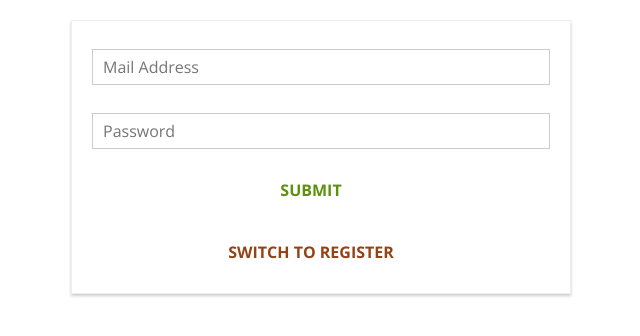
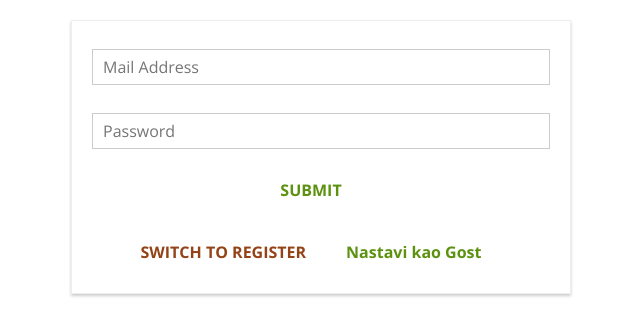
Before and after one commit to paki996/iteh, a React app: page / in a window 1280 px wide. Shown: the top 336 px of the page, without its empty margins (319-959 px from the left). Built offline with nearby package versions, Linux system fonts and the light colour scheme.

Commit message:
Omogucen pristup aplikaciji kao gost, samim tim nedostupne odredjene funkcionalnosti(Dodajvest, izmene na tabeli ..)

```diff
--- a/src/App.js
+++ b/src/App.js
@@ -1,55 +1,53 @@
-import React, { Component } from 'react';
-import { Route, Switch } from 'react-router-dom';
-import {connect} from 'react-redux';
+import React, { Component } from "react";
+import { Route, Switch } from "react-router-dom";
+import { connect } from "react-redux";
 
-import Layout from './hoc/Layout/Layout';
-import BurgerBuilder from './containers/BurgerBuilder/BurgerBuilder';
-import Checkout from './containers/Checkout/Checkout';
-import Auth from './containers/Auth/Auth';
-import Logout from './containers/Auth/Logout/Logout';
-import TabelaStudente from './components/Burger/TabelaStudenata/TabelaStudente';
-import Vesti from './components/Burger/Vesti/Vesti';
-
+import Layout from "./hoc/Layout/Layout";
+import Checkout from "./containers/Checkout/Checkout";
+import Auth from "./containers/Auth/Auth";
+import Logout from "./containers/Auth/Logout/Logout";
+import TabelaStudente from "./components/Burger/TabelaStudenata/TabelaStudente";
+import Vesti from "./components/Burger/Vesti/Vesti";
 
 class App extends Component {
-
   constructor(props) {
-    super(props)
+    super(props);
     this.state = {
       signed: false,
-
     };
     this.handler = this.handler.bind(this);
   }
 
-
-
-  handler(){
-    this.setState({signed: true});
+  handler() {
+    this.setState({ signed: true });
   }
-  render () {
+  render() {
     return (
       <div>
-
-          {this.props.isAuthenticated ? <div>
-
-
+        {this.props.isAuthenticated ? (
+          <div>
             <Layout />
-          <Switch>
-
-            <Route path="/checkout" component={Checkout} />
-            <Route path="/studenti"  component={TabelaStudente}></Route>
-            <Route path="/auth" component={Auth} />
-            <Route path="/logout" component={Logout} />
-            <Route path="/" exact component={() => <Vesti isAuth={this.props.isAuthenticated}/>} />
-          </Switch> </div> : <Auth isAuth={this.props.isAuthenticated} /> }
+            <Switch>
+              <Route path="/checkout" component={Checkout} />
+              <Route path="/studenti" component={TabelaStudente}></Route>
+              <Route path="/auth" component={Auth} />
+              <Route path="/logout" component={Logout} />
+              <Route
+                path="/"
+                component={() => <Vesti isAuth={this.props.isAuthenticated} />}
+              />
+            </Switch>{" "}
+          </div>
+        ) : (
+          <Auth isAuth={this.props.isAuthenticated} />
+        )}
       </div>
     );
   }
 }
-const mapStateToProps = state => {
+const mapStateToProps = (state) => {
   return {
-      isAuthenticated: state.auth.token !==null
+    isAuthenticated: state.auth.token !== null,
   };
-}
+};
 export default connect(mapStateToProps)(App);
--- a/src/components/Navigation/NavigationItems/NavigationItems.js
+++ b/src/components/Navigation/NavigationItems/NavigationItems.js
@@ -6,7 +6,7 @@ import NavigationItem from './NavigationItem/NavigationItem';
 const navigationItems = (props) => (
     <ul className={classes.NavigationItems}>
         <NavigationItem link="/" exact>Vesti</NavigationItem>
-        <NavigationItem link="/studenti"  >Tabela Studenata</NavigationItem>
+        <NavigationItem link="/studenti" >Tabela Studenata</NavigationItem>
         {!props.isAuth ? <NavigationItem link="/auth">Authenticate</NavigationItem> :
         <NavigationItem link="/logout">Logout</NavigationItem>
         }
--- a/src/containers/Auth/Auth.js
+++ b/src/containers/Auth/Auth.js
@@ -5,6 +5,7 @@ import Input from '../../components/UI/Input/Input';
 import Button from '../../components/UI/Button/Button';
 import classes from './Auth.css';
 import * as actions from '../../store/actions/index';
+import Vesti from '../../components/Burger/Vesti/Vesti';
 
 
 class Auth extends Component {
@@ -39,7 +40,8 @@ class Auth extends Component {
                 touched: false
             }
         },
-        isSignup: false
+        isSignup: false,
+        isGost: false
     }
 
     checkValidity ( value, rules ) {
@@ -97,6 +99,10 @@ class Auth extends Component {
             return {isSignup: !prevState.isSignup};
         });
     }
+    kaoGost = () => {
+        this.setState({isGost:true})
+
+    }
 
     render () {
         const formElementsArray = [];
@@ -118,7 +124,7 @@ class Auth extends Component {
                 touched={formElement.config.touched}
                 changed={( event ) => this.inputChangedHandler( event, formElement.id )} />
         ) );
-
+            if(!this.state.isGost){
         return (
             <div className={classes.Auth}>
                 <form onSubmit={this.submitHandler}>
@@ -128,8 +134,17 @@ class Auth extends Component {
                 <Button
                     clicked={this.switchAuthModeHandler}
                     btnType="Danger">SWITCH TO {this.state.isSignup ? 'SIGN IN' : 'REGISTER'}</Button>
+                    <Button btnType="Success" clicked={this.kaoGost} >Nastavi kao Gost</Button>
             </div>
         );
+            }else{
+                return(
+                    <div>
+                        <Vesti isGuest={this.state.gost} isAuth={false} />
+                    </div>
+                );
+            }
+
     }
 }
 
--- a/src/containers/BurgerBuilder/BurgerBuilder.js
+++ b/src/containers/BurgerBuilder/BurgerBuilder.js
@@ -12,7 +12,7 @@ class BurgerBuilder extends Component {
     return (
       <Aux>
           <Vesti/>
-          <TabelaStudenata />
+
       </Aux>
     );
   }
```
